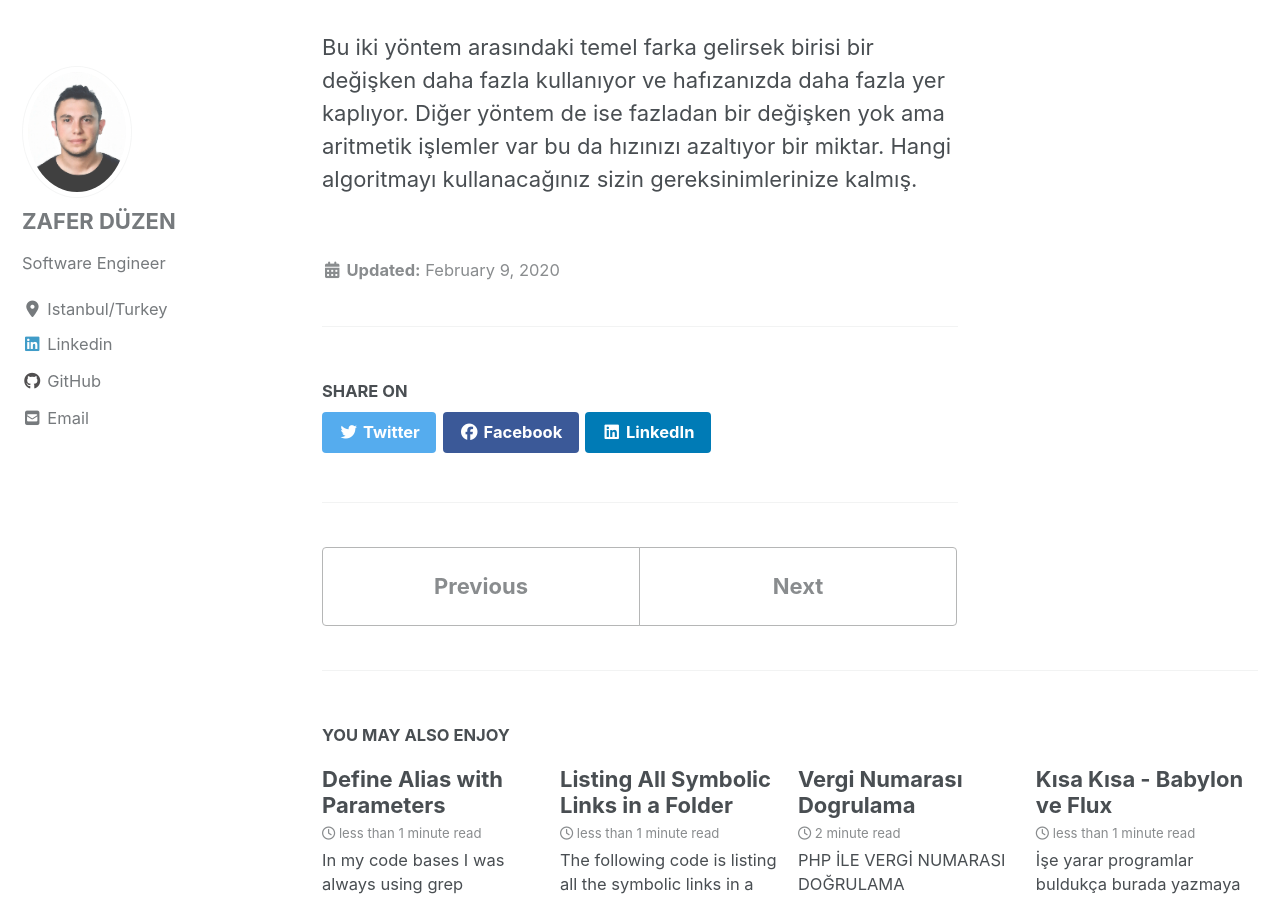
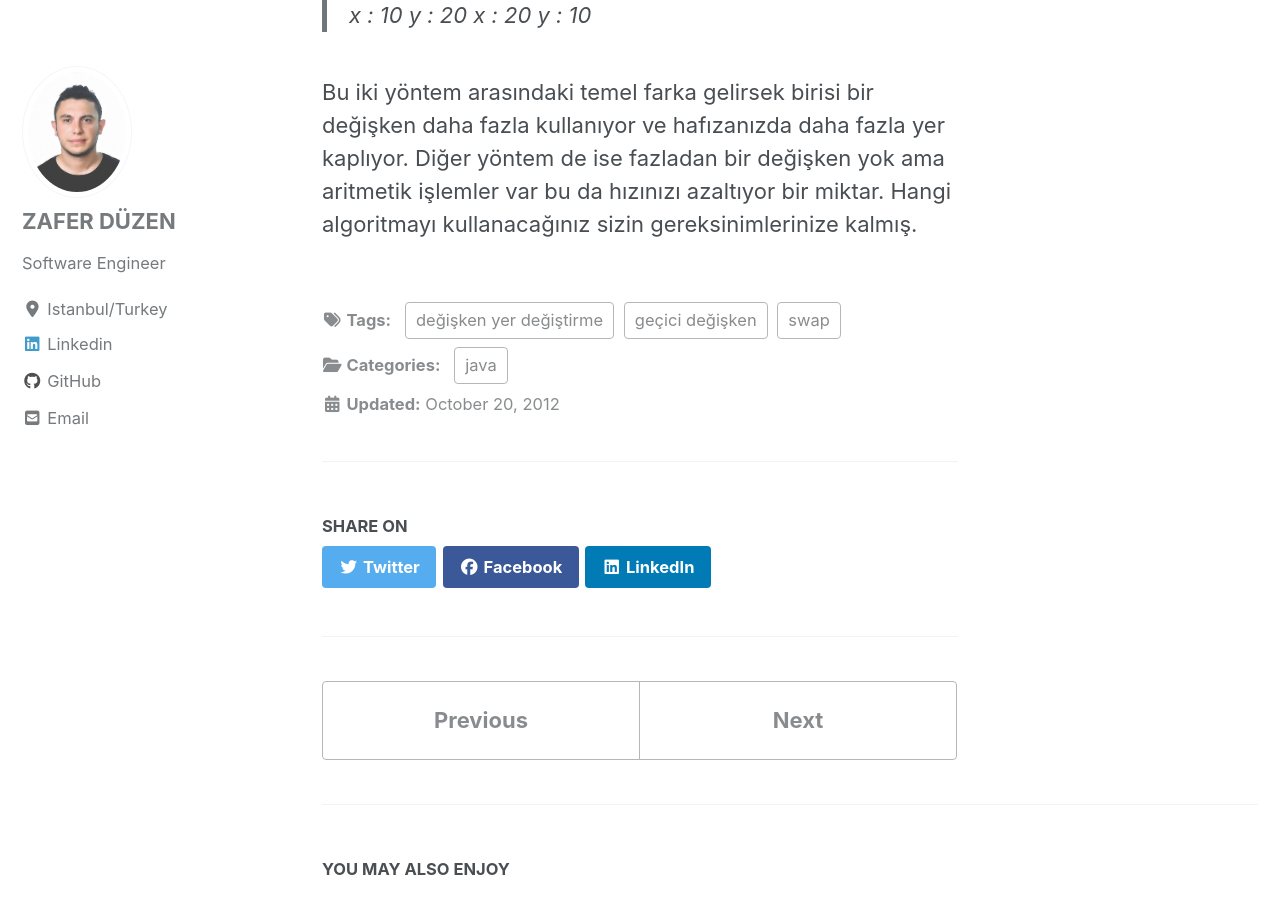
Before and after one commit to duzenz/duzenz.github.io, a Jekyll site: the page built from _posts/2012-10-20-gecici-degisken-kullanmadan-yer-degistirme.md, in a window 1280 px wide and 900 px high, scrolled down 1649 px. Built offline with Jekyll 4.4.1, drawn with Linux system fonts in a browser that asks for light colours; cached includes are drawn as plain includes; nearby versions of some CDN libraries; some of the changed text lies outside the part shown.

Commit message:
updated blog

```diff
--- a/_posts/2012-10-20-gecici-degisken-kullanmadan-yer-degistirme.md
+++ b/_posts/2012-10-20-gecici-degisken-kullanmadan-yer-degistirme.md
@@ -1,10 +1,12 @@
 ---
 title: "Geçici Değişken Kullanmadan Değişken Değerlerini Yer Değiştirme"
 read_time: true
+categories:
+  - java
 tags:
-	- değişken yer değiştirme
-	- geçici değişken
-	- swap
+  - değişken yer değiştirme
+  - geçici değişken
+  - swap
 ---
 
 Bu yazımda daha önceden bilmediğim görünce bunu da kullanabilirmişiz dediğim bir yapıdan bahsedeceğim.
```
